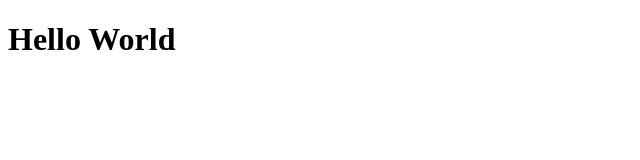
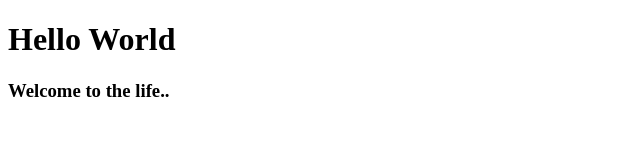
Before and after one commit to gurumalli/sample, a website: page index.html in a window 1280 px wide. Shown: the whole page, without its empty margins (0-640 px from the left). Drawn offline with Linux system fonts and the light colour scheme.

Commit message:
Added h2

```diff
--- a/index.html
+++ b/index.html
@@ -8,5 +8,6 @@
 </head>
 <body>
     <h1>Hello World</h1>
+    <h3>Welcome to the life..</h3>
 </body>
 </html>
```
